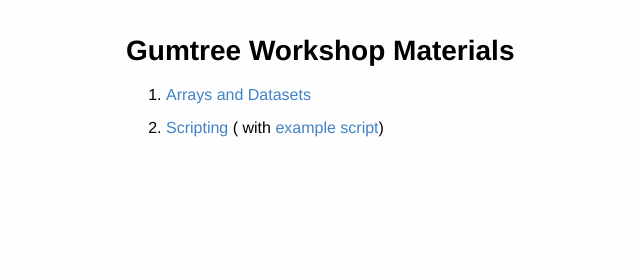
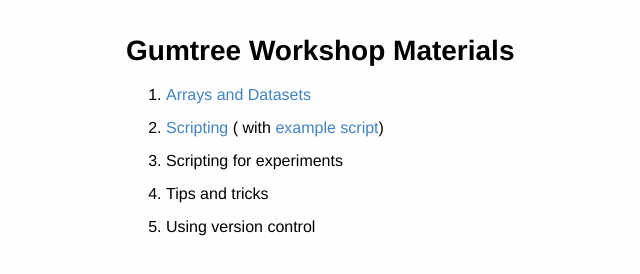
Before and after one commit to Gumtree/Echidna_scripts, a plain HTML site: page index.html in a window 1280 px wide. Shown: the whole page, without its empty margins (178-818 px from the left). Drawn offline with Linux system fonts and the light colour scheme.

Commit message:
Slight expansion of index page to test page generation

```diff
--- a/index.html
+++ b/index.html
@@ -16,6 +16,9 @@
 <ol>
 <li><a href="Array_Dataset.html">Arrays and Datasets</a></li>
 <li><a href="Scripting.html">Scripting</a> ( with <a href="monitor_example.py">example script</a>)</li>
+<li>Scripting for experiments</li>
+<li>Tips and tricks</li>
+<li>Using version control</li>
 </ol>
 </body>
 </html>
```
Also changed, not shown: index.txt (added).
